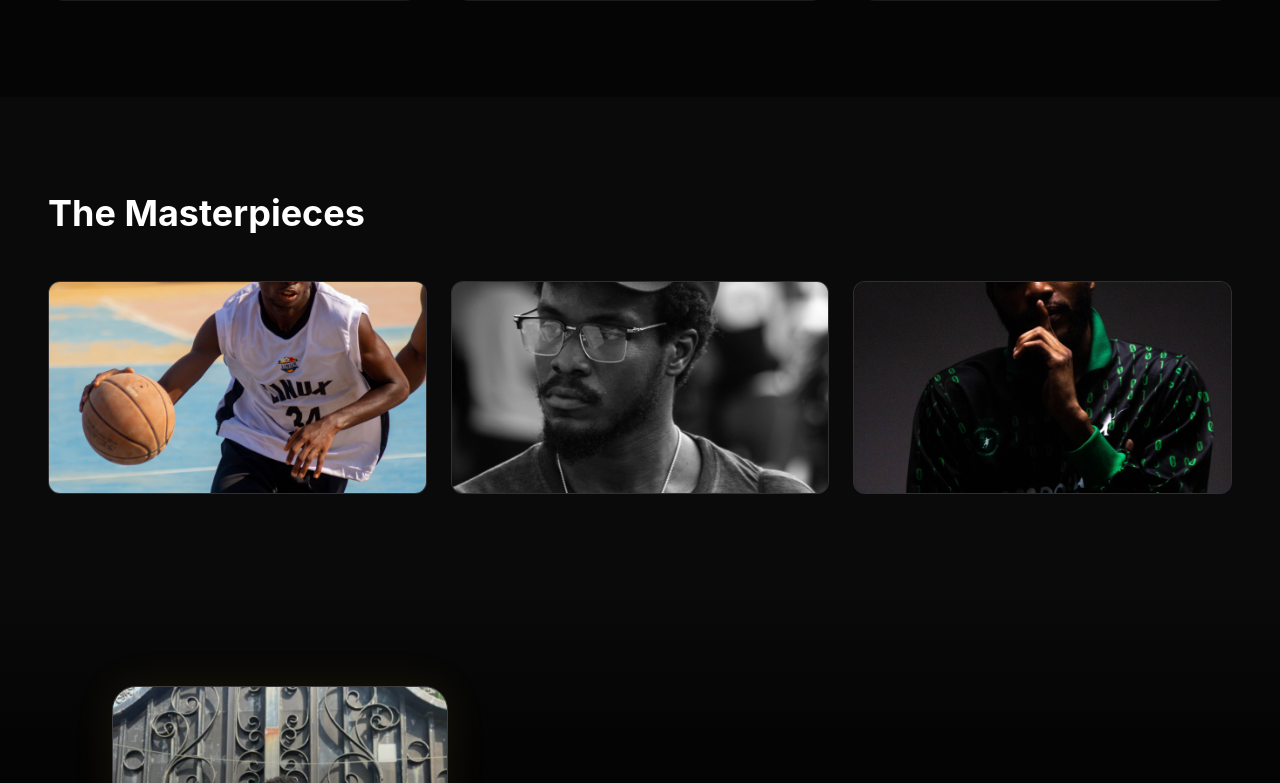
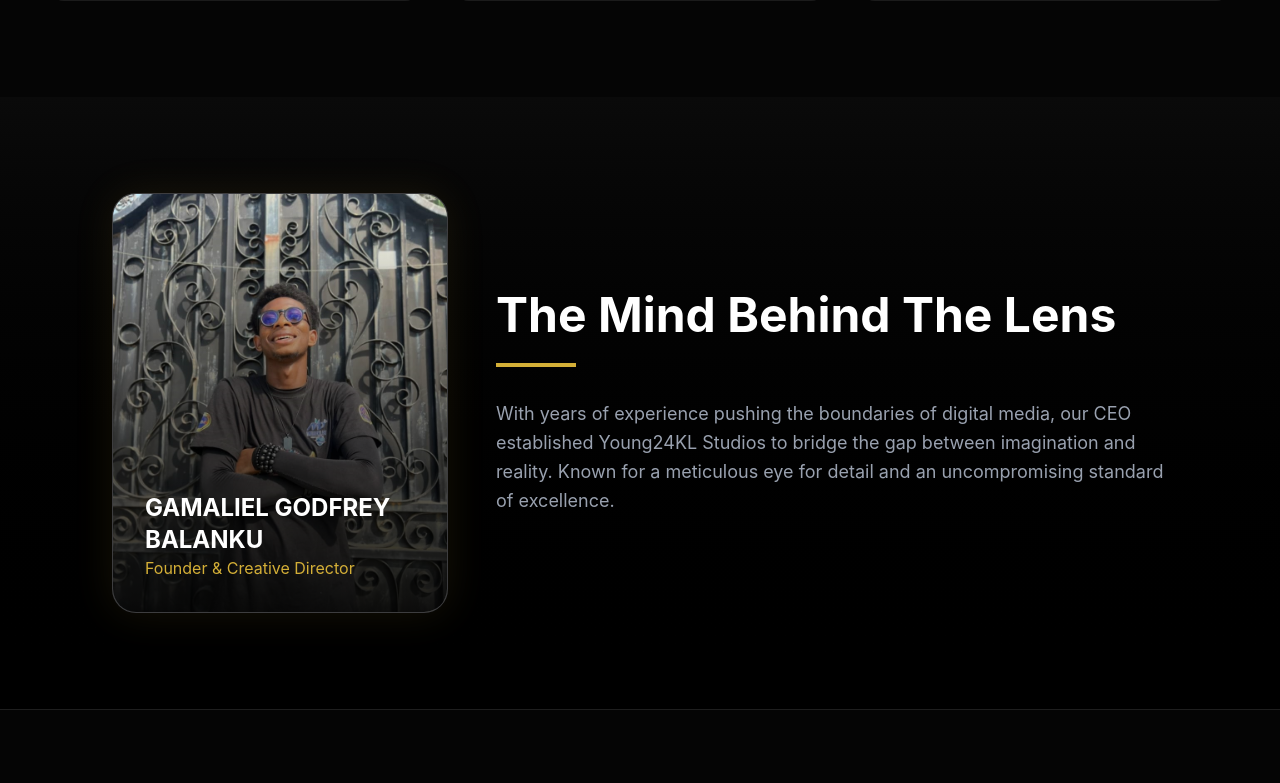
Before and after one commit to Y24KL/young24kl-portfolio, a React (Vite) app: page / in a window 1280 px wide. Shown: the part 2017-2800 px from the top of the page. Built offline with nearby package versions, Linux system fonts and the light colour scheme.

Commit message:
Update Portfolio.jsx

```diff
--- a/src/Portfolio.jsx
+++ b/src/Portfolio.jsx
@@ -297,46 +297,54 @@ const Portfolio = () => {
         </div>
       </section>
 
-      {/* PREVIOUS WORKS / PORTFOLIO SECTION */}
-      <section className="py-24 px-6 md:px-12 max-w-7xl mx-auto relative z-10">
+      {/* LIGHTBOX MODAL */}
+      <AnimatePresence>
+        {activeProject && (
           <motion.div
-           variants={fadeUp}
-           initial="hidden"
-           whileInView="visible"
-           viewport={{ once: true }}
+            initial={{ opacity: 0 }}
+            animate={{ opacity: 1 }}
+            exit={{ opacity: 0 }}
+            className="fixed inset-0 z-50 bg-black/95 flex items-center justify-center p-4 backdrop-blur-sm"
+            onClick={() => setActiveProject(null)}
           >
-          <h2 className="text-4xl font-bold mb-12 text-white">The Masterpieces</h2>
-        </motion.div>
+            {/* Close Button - Responsive spacing & padding backstop for mobile */}
+            <button
+              className="absolute top-4 right-4 md:top-8 md:right-8 text-white z-50 hover:text-[#D4AF37] transition-colors bg-black/40 p-2 rounded-full md:bg-transparent md:p-0"
+              onClick={() => setActiveProject(null)}
+            >
+              <X className="w-8 h-8 md:w-10 md:h-10" />
+            </button>
 
-        <motion.div
-          variants={staggerContainer}
-          initial="hidden"
-          whileInView="visible"
-          viewport={{ once: true }}
-          className="grid grid-cols-1 md:grid-cols-2 lg:grid-cols-3 gap-6"
+            {/* Left Arrow - Explicitly centered vertically */}
+            <button
+              className="absolute top-1/2 -translate-y-1/2 left-4 md:left-12 text-white p-3 md:p-4 bg-white/10 rounded-full hover:bg-white/20 transition z-50"
+              onClick={prevImage}
             >
-          {projects.map((project) => (
-            <motion.div
-              key={project.id}
-              variants={fadeUp}
-              onClick={() => { setActiveProject(project); setCurrentImgIndex(0); }}
-              className="relative aspect-video bg-zinc-900 rounded-xl overflow-hidden group cursor-pointer border border-white/10 hover:border-[#D4AF37]/50 transition-colors"
+              <ChevronLeft className="w-6 h-6 md:w-8 md:h-8" />
+            </button>
+
+            {/* Image Container - Constrained height to keep space for buttons */}
+            <img
+              src={activeProject.images[currentImgIndex]}
+              className="max-w-full max-h-[75vh] md:max-h-[85vh] object-contain rounded-lg shadow-2xl"
+              onClick={(e) => e.stopPropagation()}
+            />
+
+            {/* Right Arrow - Explicitly centered vertically */}
+            <button
+              className="absolute top-1/2 -translate-y-1/2 right-4 md:right-12 text-white p-3 md:p-4 bg-white/10 rounded-full hover:bg-white/20 transition z-50"
+              onClick={nextImage}
             >
-              <img
-                src={project.images[0]}
-                alt={project.title}
-                className="absolute inset-0 w-full h-full object-cover transition-transform duration-700 group-hover:scale-110"
-              />
-              <div className="absolute inset-0 bg-black/70 opacity-0 group-hover:opacity-100 transition-opacity duration-500 flex flex-col items-center justify-center">
-                <h3 className="text-white text-xl font-bold mb-4 translate-y-4 group-hover:translate-y-0 transition-transform duration-500">{project.title}</h3>
-                <span className="text-[#cfab52] font-semibold tracking-wider uppercase border border-[#cfab52] px-6 py-2 rounded-full hover:bg-[#cfab52] hover:text-black transition-colors">
-                  View Gallery
-                </span>
+              <ChevronRight className="w-6 h-6 md:w-8 md:h-8" />
+            </button>
+
+            {/* Image Counter */}
+            <div className="absolute bottom-6 md:bottom-8 text-white font-bold tracking-widest bg-black/50 px-6 py-2 rounded-full text-sm md:text-base">
+              {currentImgIndex + 1} / {activeProject.images.length}
             </div>
           </motion.div>
-          ))}
-        </motion.div>
-      </section>
+        )}
+      </AnimatePresence>
 
       {/* CEO PROFILE SECTION */}
       <section className="py-24 bg-gradient-to-b from-[#0a0a0a] to-[#000000] relative z-10">
@@ -386,8 +394,12 @@ const Portfolio = () => {
                 <input type="email" name="email" placeholder="Your Email" required className="w-full bg-[#111] border border-white/10 p-4 rounded-xl focus:border-[#D4AF37] outline-none text-white transition-colors" />
               </div>
               <textarea name="message" rows="5" placeholder="Tell us about your project" required className="w-full bg-[#111] border border-white/10 p-4 rounded-xl focus:border-[#D4AF37] outline-none text-white transition-colors"></textarea>
-              <button type="submit" disabled={isSubmitting} className="w-full bg-gradient-to-r from-[#E5C06B] to-[#B48C36] text-black font-bold py-4 rounded-xl flex items-center justify-center gap-2 hover:opacity-90 transition-opacity disabled:opacity-50">
-                {isSubmitting ? "Sending..." : "Send Message"} <Send size="{20}"/>
+              <button
+  type="submit"
+  className="w-full bg-gradient-to-r from-[#E5C06B] to-[#B48C36] text-black font-bold py-4 rounded-xl flex items-center justify-center gap-2 hover:opacity-90 transition-opacity"
+>
+  <span className="whitespace-nowrap">Send Message</span>
+  <Send className="w-5 h-5 shrink-0" />
 </button>
             </form>
           </motion.div>
```
Lines whose indentation alone changed are shown as unchanged.
